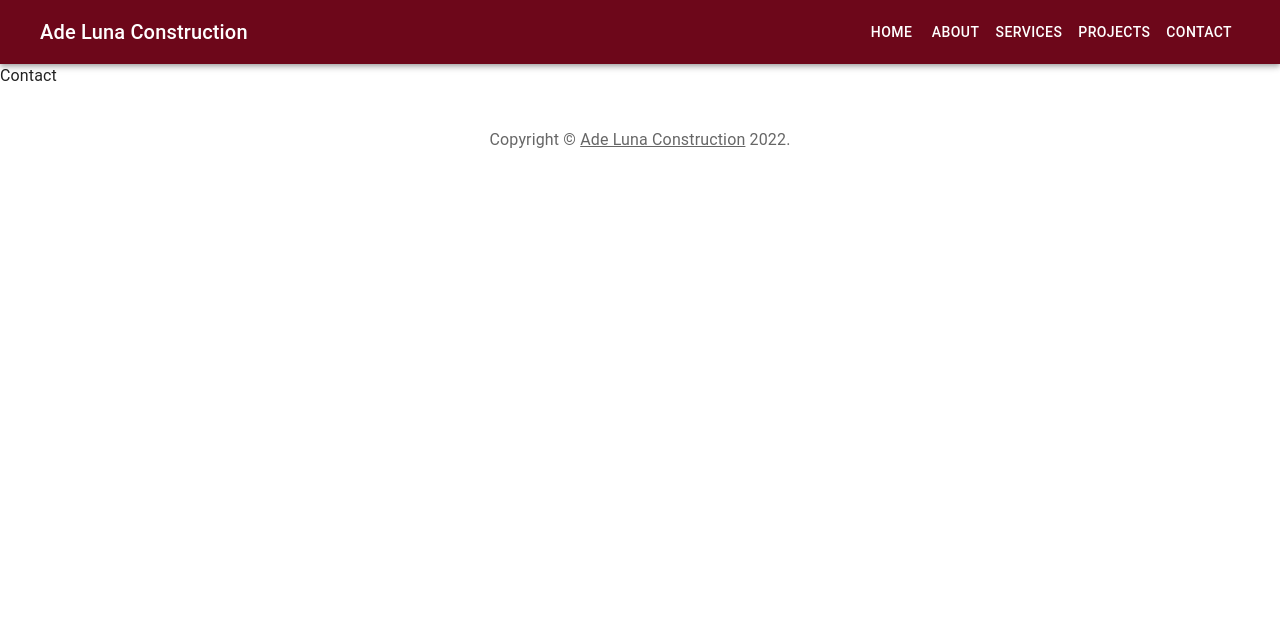
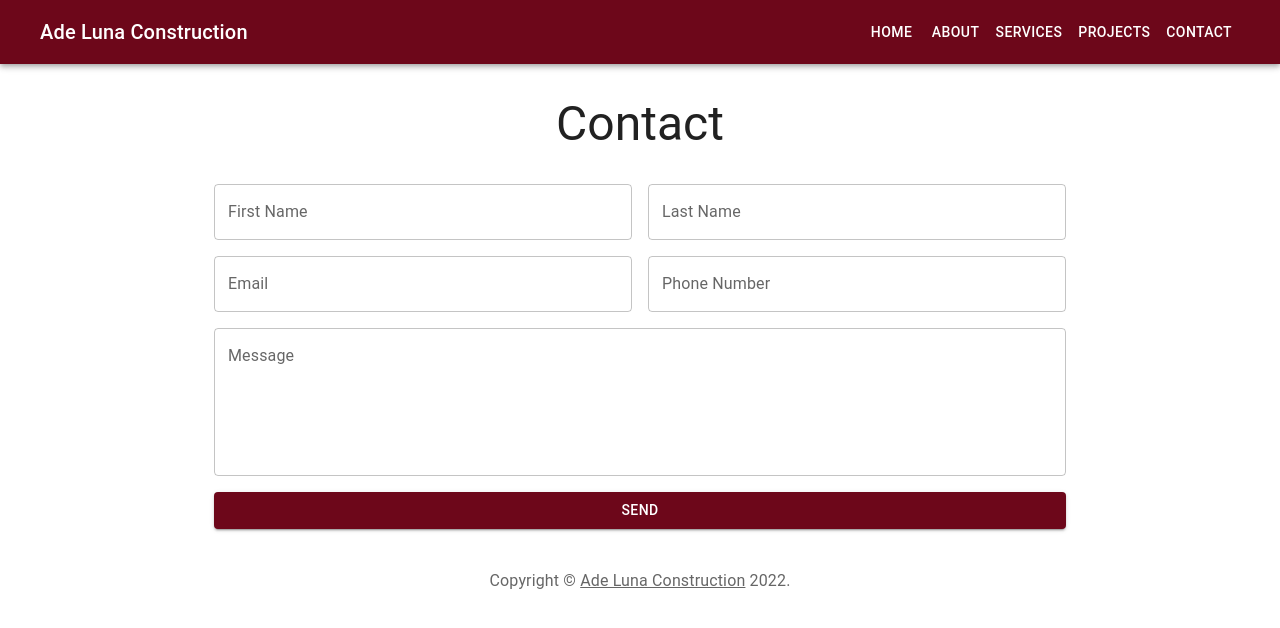
Before and after one commit to xilaluna/Ade-Luna-Construction, a React (Create React App) app: page /contact in a window 1280 px wide. Shown: the top 628 px of the page. Built offline with nearby package versions, Linux system fonts and the light colour scheme.

Commit message:
[add] heading to pages

```diff
--- a/src/pages/About.jsx
+++ b/src/pages/About.jsx
@@ -1,7 +1,15 @@
 import React from "react"
 
+import Typography from "@mui/material/Typography"
+
 const About = () => {
-  return <div>About</div>
+  return (
+    <React.Fragment>
+      <Typography variant="h3" sx={{ textAlign: "center", py: 4 }}>
+        About
+      </Typography>
+    </React.Fragment>
+  )
 }
 
 export default About
--- a/src/pages/Contact.jsx
+++ b/src/pages/Contact.jsx
@@ -1,7 +1,21 @@
 import React from "react"
 
+import Container from "@mui/material/Container"
+import Typography from "@mui/material/Typography"
+
+import ContactForm from "../components/ContactForm/ContactForm"
+
 const Contact = () => {
-  return <div>Contact</div>
+  return (
+    <React.Fragment>
+      <Typography variant="h3" sx={{ textAlign: "center", py: 4 }}>
+        Contact
+      </Typography>
+      <Container maxWidth="md">
+        <ContactForm />
+      </Container>
+    </React.Fragment>
+  )
 }
 
 export default Contact
--- a/src/pages/Projects.jsx
+++ b/src/pages/Projects.jsx
@@ -1,7 +1,15 @@
 import React from "react"
 
+import Typography from "@mui/material/Typography"
+
 const Projects = () => {
-  return <div>Projects</div>
+  return (
+    <React.Fragment>
+      <Typography variant="h3" sx={{ textAlign: "center", py: 4 }}>
+        Projects
+      </Typography>
+    </React.Fragment>
+  )
 }
 
 export default Projects
--- a/src/pages/Services.jsx
+++ b/src/pages/Services.jsx
@@ -1,7 +1,15 @@
 import React from "react"
 
+import Typography from "@mui/material/Typography"
+
 const Services = () => {
-  return <div>Services</div>
+  return (
+    <React.Fragment>
+      <Typography variant="h3" sx={{ textAlign: "center", py: 4 }}>
+        Services
+      </Typography>
+    </React.Fragment>
+  )
 }
 
 export default Services
```
